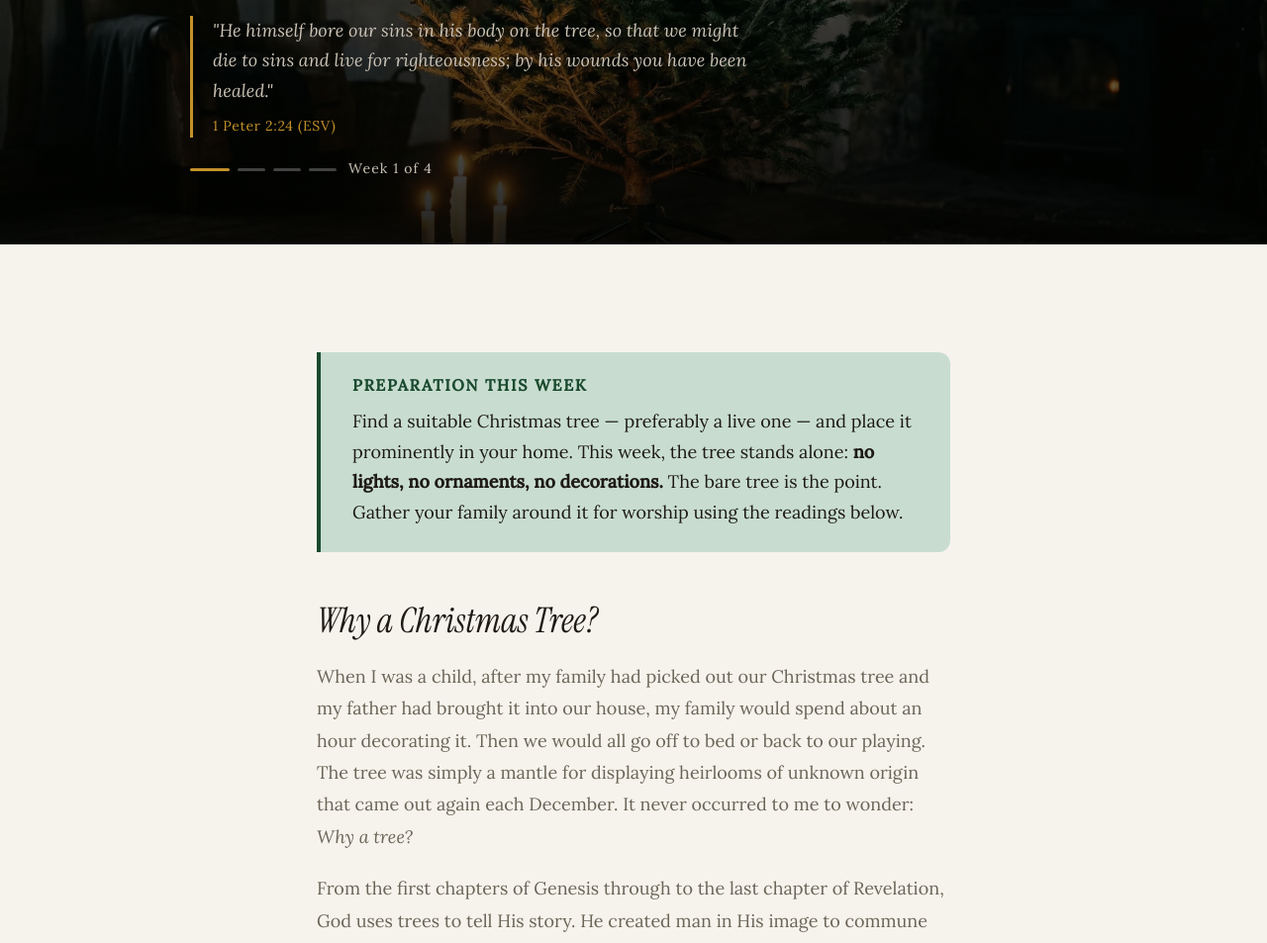
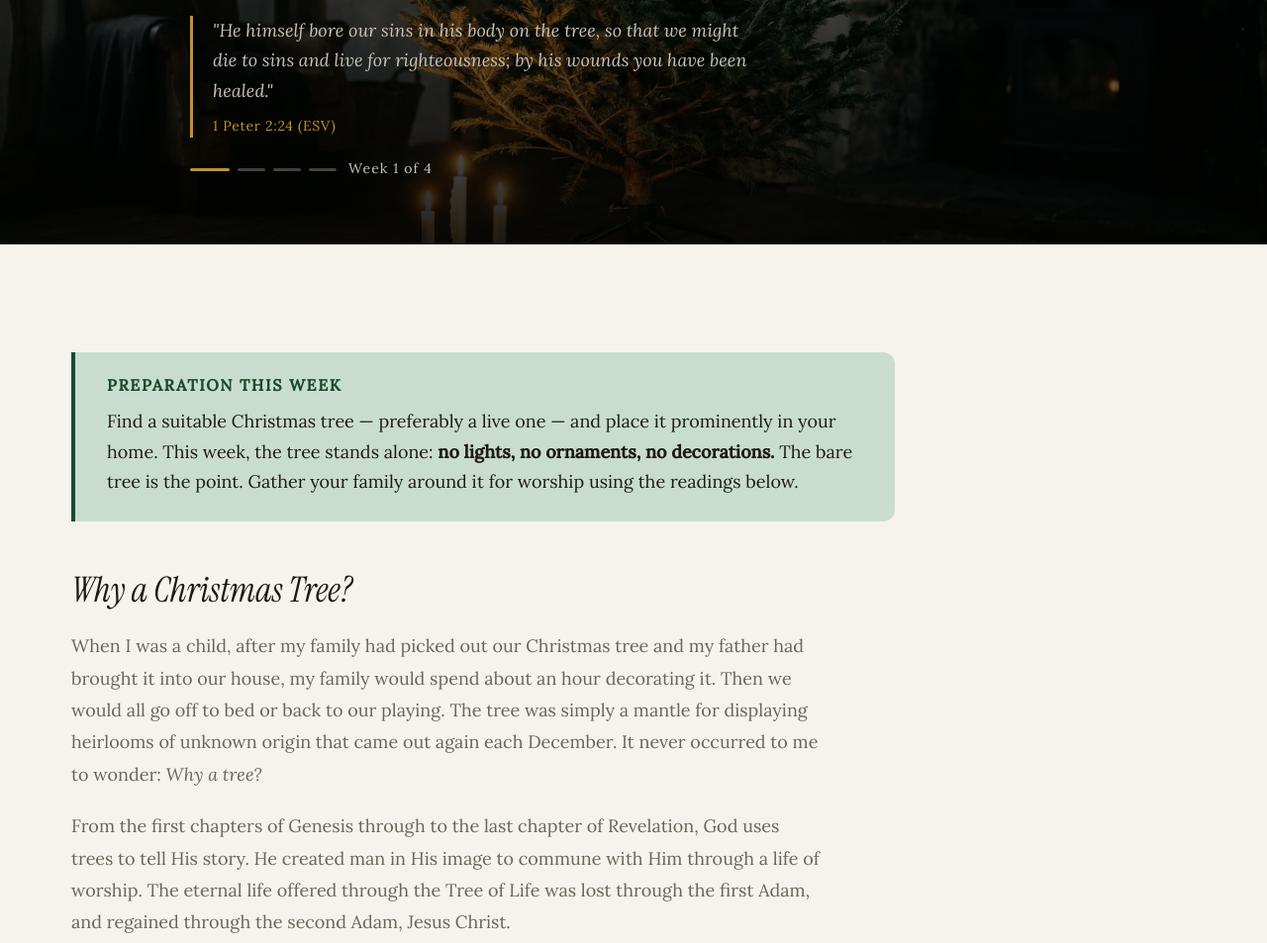
Before and after one commit to MartinGallagher-code/Christmas_tree_devotional, a website: page week1.html in a window 1280 px wide. Shown: the part 309-1262 px from the top of the page at 99% size. Drawn offline with Linux system fonts and the light colour scheme.

Commit message:
fix: adjust article layout for improved readability and spacing

```diff
--- a/style.css
+++ b/style.css
@@ -632,16 +632,13 @@ a { transition: color var(--transition-interactive); }
 
 /* === ARTICLE BODY === */
 .article-wrap {
-  max-width: var(--content-default);
+  max-width: var(--content-wide);
   margin: 0 auto;
-  padding: clamp(var(--space-12), 6vw, var(--space-24)) var(--space-6);
-  display: grid;
-  grid-template-columns: 1fr minmax(0, 640px) 1fr;
-  gap: 0 var(--space-8);
+  padding: clamp(var(--space-12), 6vw, var(--space-24)) var(--space-8);
 }
 
 .article-main {
-  grid-column: 2;
+  max-width: 52rem;
 }
 
 .article-main h2 {
```
